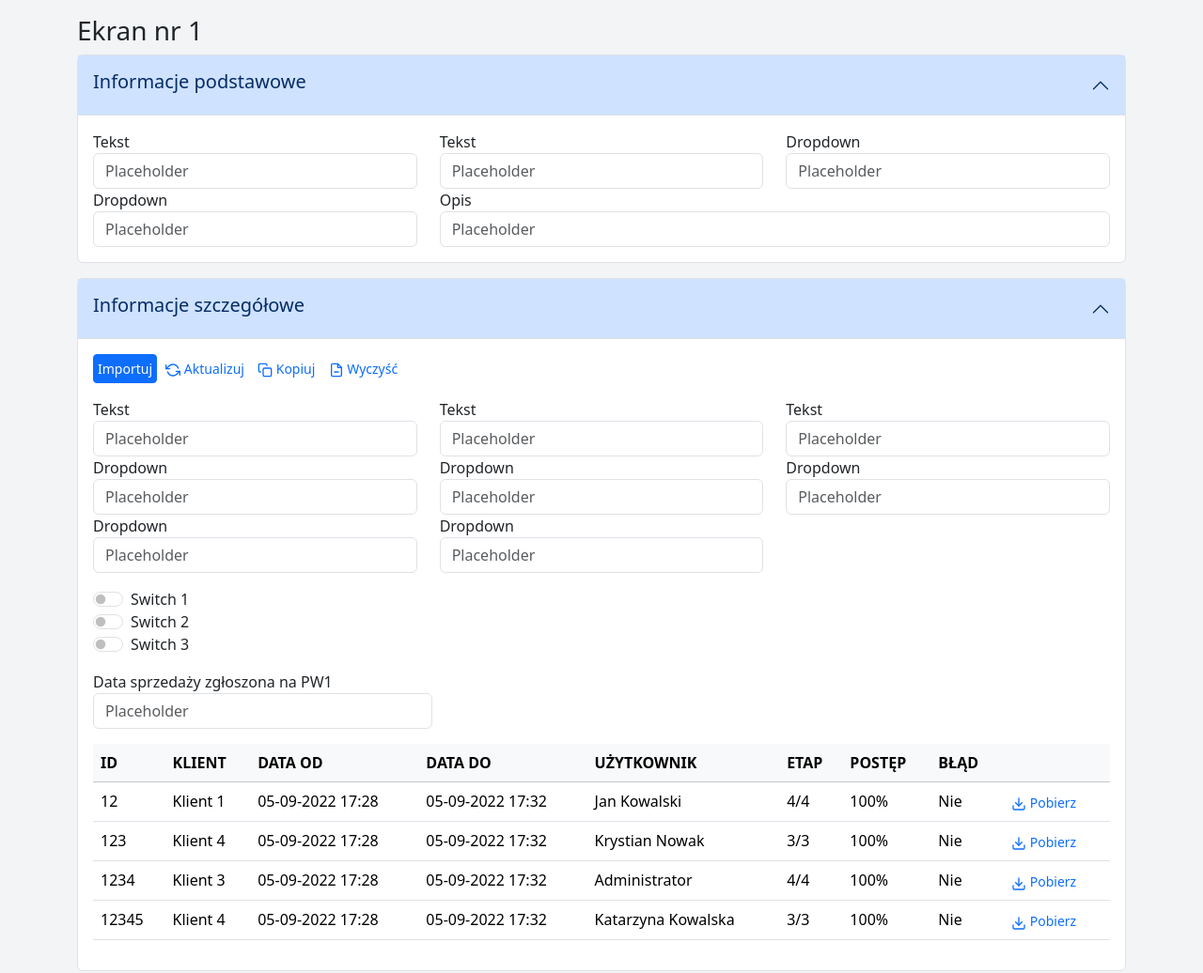
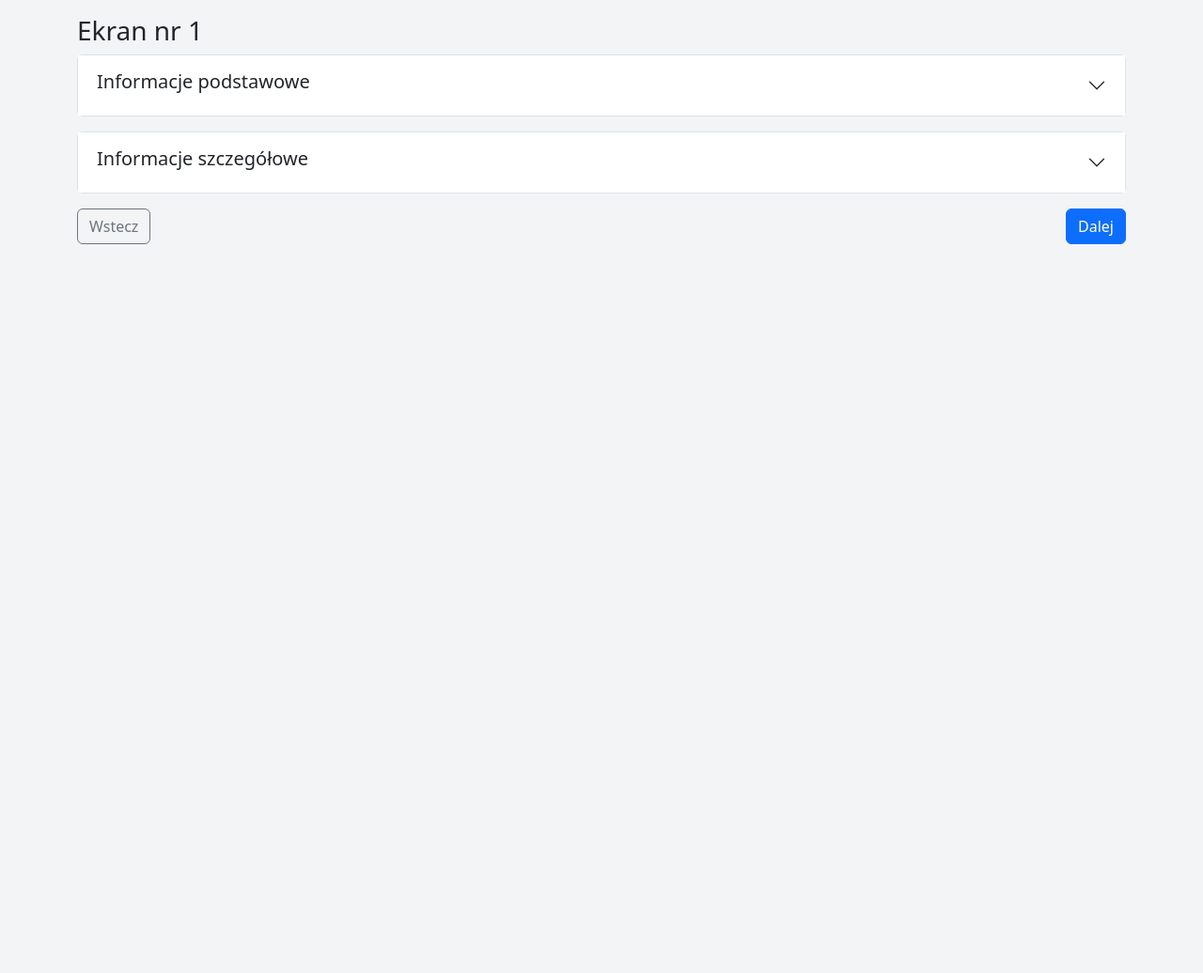
Before and after one commit to pawelrybka/ebicom, a plain HTML site: page index.html in a window 1280 px wide. Shown: the top 1036 px of the page at 94% size. After the commit the page ends 800 px from the top, so only its background shows below. Drawn offline with nearby package versions, Linux system fonts and the light colour scheme.

Commit message:
Setting up the initial position for accordion elements

```diff
--- a/index.html
+++ b/index.html
@@ -25,14 +25,14 @@
   <body>
     <div class="container py-3">
       <h3>Ekran nr 1</h3>
-      <div class="accordion">
+      <div class="accordion" id="accordionExample">
         <div class="accordion-item">
           <button
-            class="accordion-button border-0 px-3 py-3"
+            class="accordion-button collapsed"
             type="button"
             data-bs-toggle="collapse"
             data-bs-target="#collapseOne"
-            aria-expanded="true"
+            aria-expanded="false"
             aria-controls="collapseOne"
           >
             <h5>Informacje podstawowe</h5>
@@ -40,10 +40,10 @@
 
           <div
             id="collapseOne"
-            class="accordion-collapse collapse show"
+            class="accordion-collapse collapse"
             data-bs-parent="#accordionExample"
           >
-            <div class="container py-3 px-3">
+            <div class="accordion-body">
               <form>
                 <div class="row">
                   <div class="col-md-4">
@@ -117,25 +117,25 @@
 
       <div class="mt-3"></div>
 
-      <div class="accordion">
+      <div class="accordion" id="accordionExample">
         <div class="accordion-item">
           <button
-            class="accordion-button border-0 px-3 py-3"
+            class="accordion-button collapsed"
             type="button"
             data-bs-toggle="collapse"
             data-bs-target="#collapseTwo"
-            aria-expanded="true"
-            aria-controls="collapseOne"
+            aria-expanded="false"
+            aria-controls="collapseTwo"
           >
             <h5>Informacje szczegółowe</h5>
           </button>
 
           <div
             id="collapseTwo"
-            class="accordion-collapse collapse show"
+            class="accordion-collapse collapse"
             data-bs-parent="#accordionExample"
           >
-            <div class="container px-3 py-3">
+            <div class="accordion-body">
               <div class="mb-3">
                 <button
                   type="button"
```
